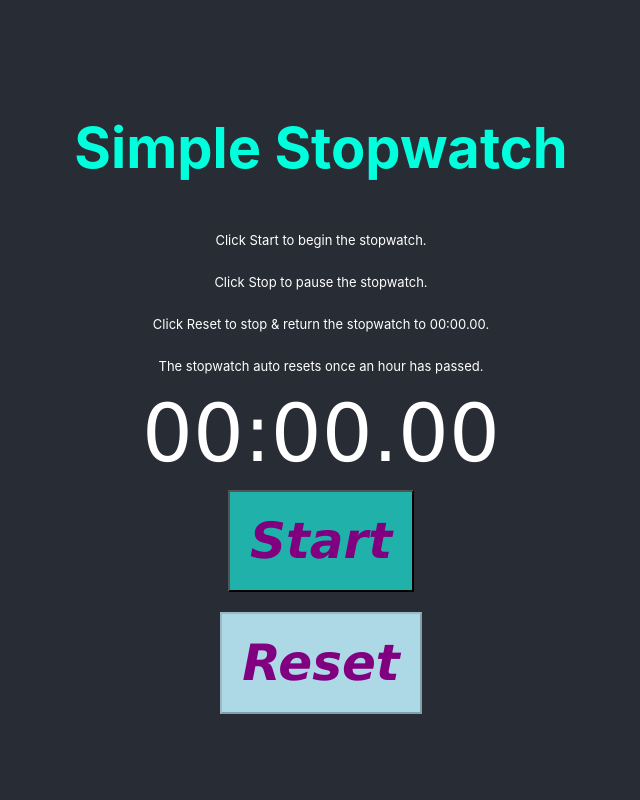
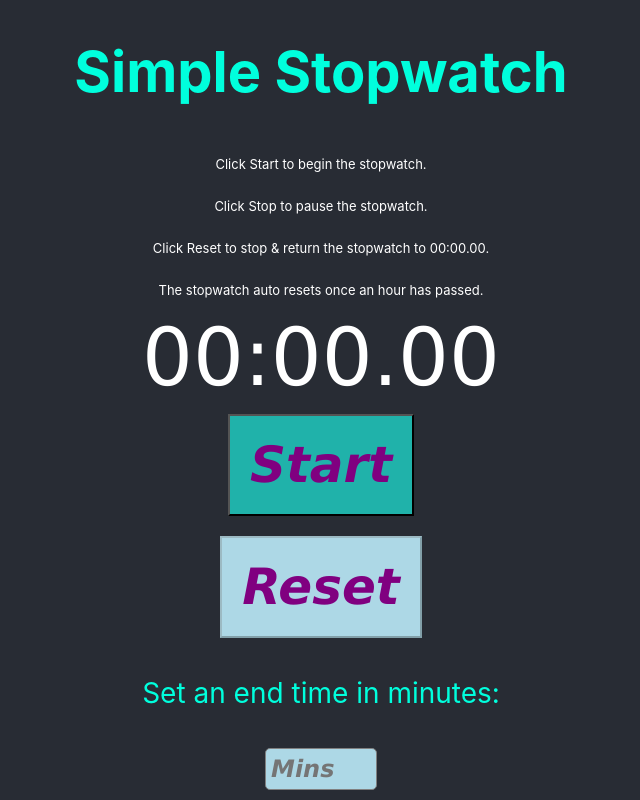
Before and after one commit to GravByte/React_SimpleStopWatch, a React (Create React App) app in the folder simplestopwatch/: page / in a window 1280 px wide. Shown: the whole page, without its empty margins (319-959 px from the left). Built offline with nearby package versions, Linux system fonts and the light colour scheme.

Commit message:
Added input box to end timer at specified minutes passed.
Input text box to set minutes from 1-60 for the timer to forcibly end.

It then plays a sound effect when the timer ends automatically.

Added comments throughout code.

```diff
--- a/simplestopwatch/src/App.css
+++ b/simplestopwatch/src/App.css
@@ -28,12 +28,12 @@
 }
 
 .button {
+  padding: 20px;
+  margin: 10px;
   font-family: Verdana, Geneva, Tahoma, sans-serif;
   font-weight: bold;
   font-style: oblique;
   font-size: 50px;
-  padding: 20px;
-  margin: 10px;
   background-color: lightseagreen;
   color: purple;
 }
@@ -41,6 +41,21 @@
   background-color: lightblue;
 }
 
+.input-box {
+  width: 100px;
+  height: 30px;
+  margin: 10px;
+  padding: 5px;
+  font-family: Verdana, Geneva, Tahoma, sans-serif;
+  font-weight: bold;
+  font-style: oblique;
+  font-size: 24px;
+  border-radius: 5px;
+  border: 1px solid grey;
+  background-color: lightblue;
+  color: purple;
+}
+
 .timer {
   font-family: Verdana, Geneva, Tahoma, sans-serif;
   font-size: 80px;
--- a/simplestopwatch/src/App.js
+++ b/simplestopwatch/src/App.js
@@ -2,10 +2,26 @@ import './App.css';
 import React from 'react';
 
 function App() {
+  // Variables
   const [isOn, setIsOn] = React.useState(false);
   const [startTime, setStartTime] = React.useState(0);
   const [elapsedTime, setElapsedTime] = React.useState(0);
+  const [userInput, setUserInput] = React.useState();
 
+  // Timer user input limit
+  const handleInputChange = (event) => {
+    setUserInput(parseInt(event.target.value, 10));
+  };
+
+  // Logic for resetting the stopwatch
+  const handleStopwatchReset = () => {
+    const audio = new Audio('./beep.mp3');
+    audio.play();
+    onReset();
+    return '00:00.00';
+  };
+
+  // Stopwatch timer logic
   React.useEffect(() => {
     let interval;
 
@@ -22,11 +38,13 @@ function App() {
     return () => clearInterval(interval);
   }, [isOn, elapsedTime, startTime]);
 
+  // Reset the stopwatch when called
   const onReset = () => {
     setIsOn(false);
     setElapsedTime(0);
   };
 
+  // Format the time to display on the stopwatch like 00:00.00 (mm:ss.ms)
   const formatTime = () => {
     const timer = elapsedTime;
     const getMinutes = Math.floor((timer / (1000 * 60)) % 60);
@@ -35,8 +53,12 @@ function App() {
 
     // If the timer hits 60 minutes, reset the stopwatch
     if (getMinutes >= 60) {
-      onReset();
-      return '00:00.00';
+      return handleStopwatchReset();
+    }
+
+    // If the user enters a time, stop the stopwatch when the time is reached
+    if (userInput > 0 && getMinutes >= userInput) {
+      return handleStopwatchReset();
     }
 
     // Pad the minutes, seconds and milliseconds with zeros on the left if necessary
@@ -47,6 +69,7 @@ function App() {
     // Slice the string to get only the first two digits
     const twoDecimalMilliseconds = paddedMilliseconds.slice(0, 2);
 
+    // Return the formatted time to display on the stopwatch
     return `${paddedMinutes}:${paddedSeconds}.${twoDecimalMilliseconds}`;
   }
 
@@ -78,6 +101,18 @@ function App() {
         Reset
       </button>
 
+      <p>Set an end time in minutes:</p>
+
+      <input
+        type="number"
+        min="0"
+        max="60"
+        value={userInput}
+        onChange={handleInputChange}
+        placeholder="Mins"
+        className="input-box"
+      />
+
       </header>
     </div>
   );
```
Also changed, not shown: 1 other file (tests, documents, lock files or other folders).
